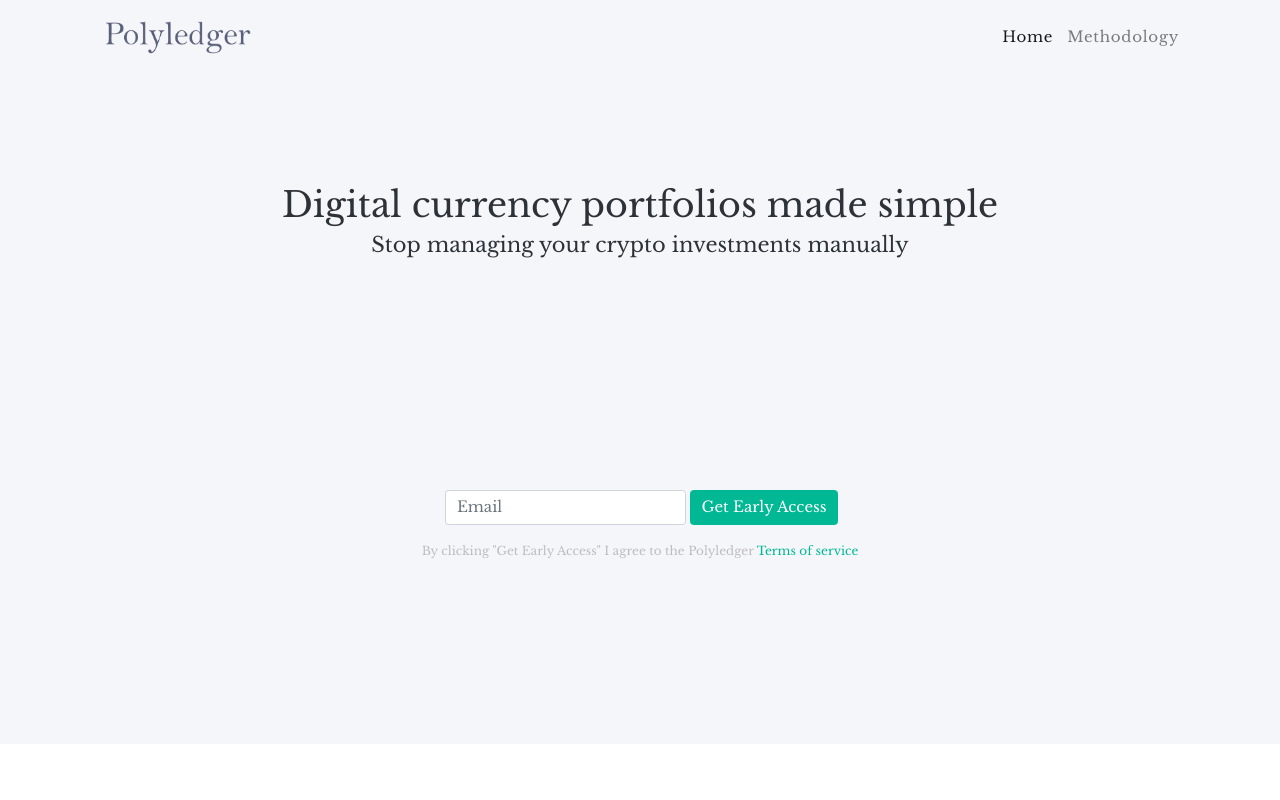
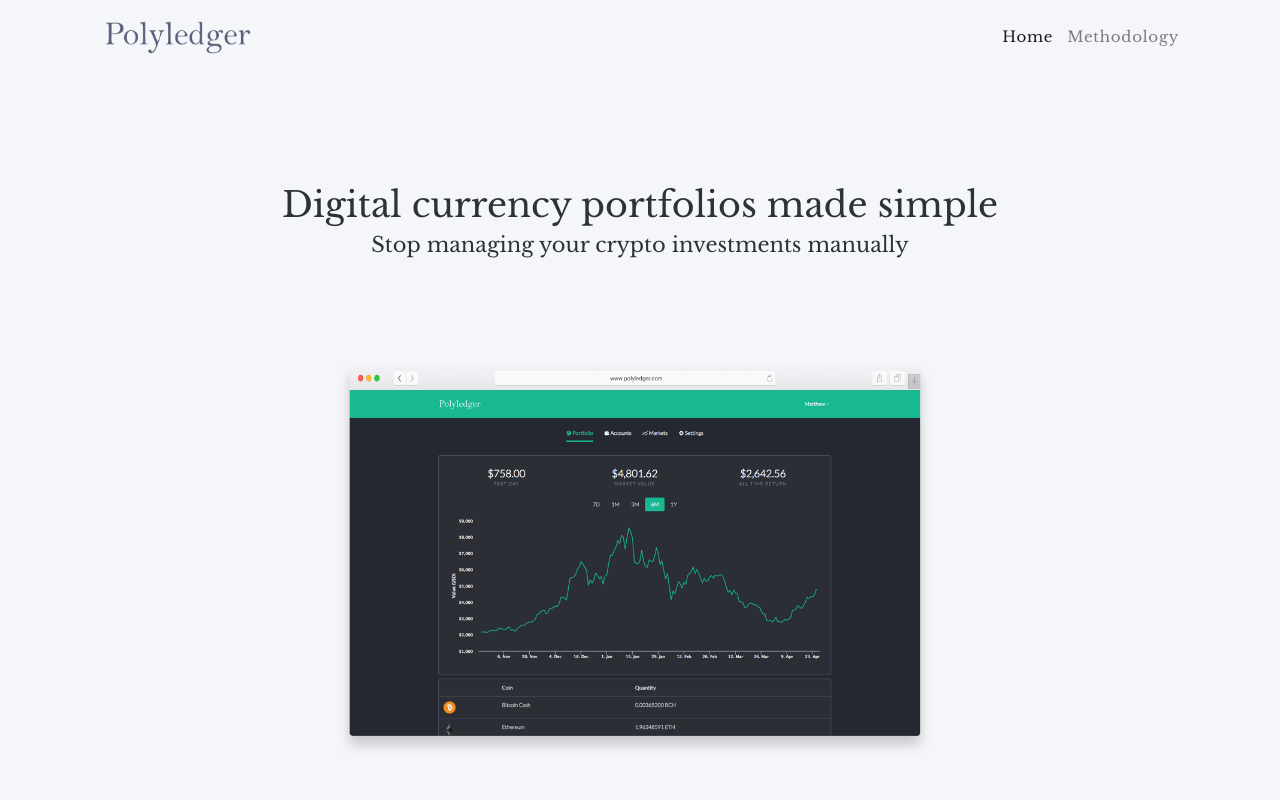
Before and after one commit to Polyledger/polyledger.com, a React (Create React App) app: page / in a window 1280 px wide. Shown: the top 800 px of the page. Built offline with nearby package versions, Linux system fonts and the light colour scheme; no server answers.

Commit message:
Add new product image

```diff
--- a/src/containers/Landing/Landing.js
+++ b/src/containers/Landing/Landing.js
@@ -1,4 +1,5 @@
 import React, { Component } from 'react';
+import polyledger from '../../images/polyledger.png';
 import macbook from '../../images/macbook.png';
 import AutomatedIcon from '../../images/automated-icon.png';
 import DataDrivenIcon from '../../images/data-driven-icon.png';
@@ -26,7 +27,7 @@ class Landing extends Component {
 						</div>
 						<div className="row py-5 my-5">
 							<div className="col-md-6 offset-md-3 col-sm-12">
-								<Chart />
+								<img src={polyledger} width="100%" />
 							</div>
 						</div>
 						<div className="row py-5 my-5">
```
Also changed, not shown: src/images/polyledger.png (added).
